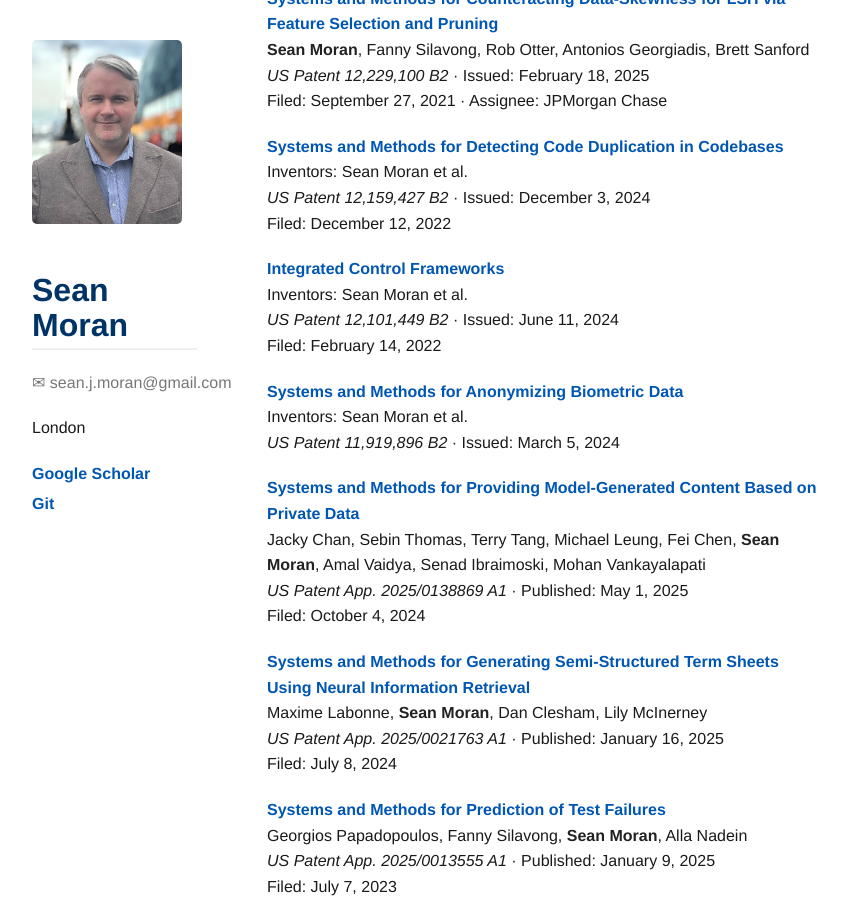
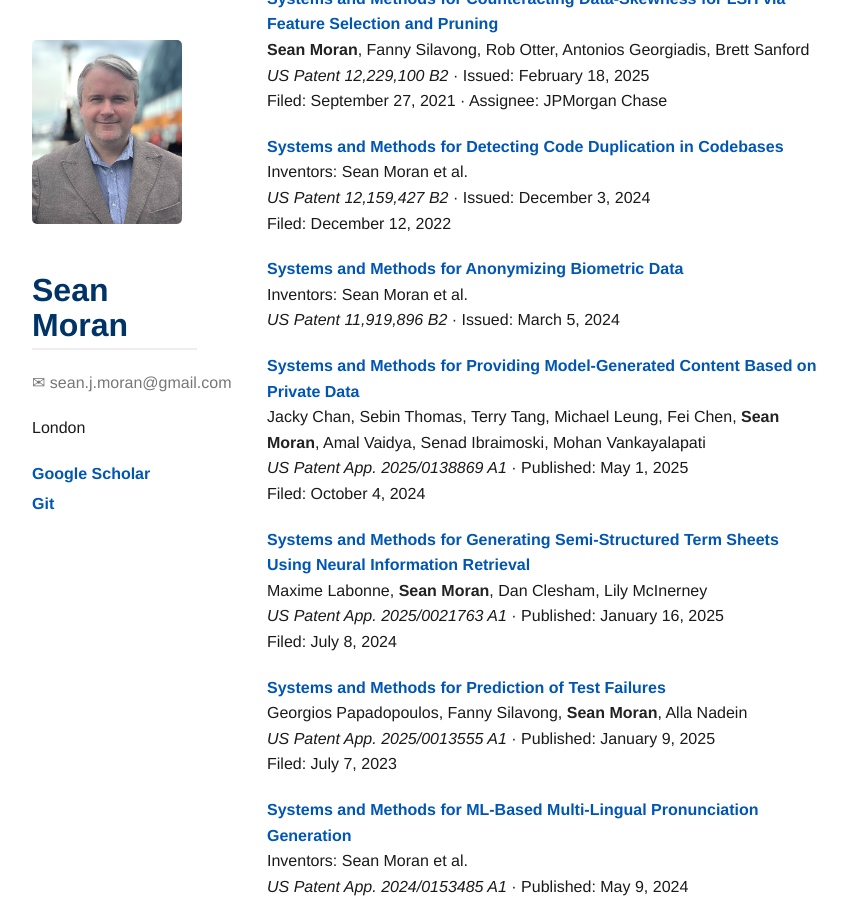
Before and after one commit to sjmoran/sjmoran.github.io, a Jekyll site: the page built from index.md, in a window 1280 px wide and 900 px high, scrolled down 942 px. Shown: the whole window, without its empty margins (8-855 px from the left). Built offline with Jekyll 4.4.1, drawn with Linux system fonts in a browser that asks for light colours.

Commit message:
Update patents.html

```diff
--- a/_includes/patents.html
+++ b/_includes/patents.html
@@ -21,11 +21,6 @@
 Inventors: Sean Moran et al.<br />
 <em>US Patent 12,159,427 B2</em> · Issued: December 3, 2024<br />
 Filed: December 12, 2022</p>
-
-<p><strong><a target="_blank" href="https://patents.google.com/patent/US12101449B2">Integrated Control Frameworks</a></strong><br />
-Inventors: Sean Moran et al.<br />
-<em>US Patent 12,101,449 B2</em> · Issued: June 11, 2024<br />
-Filed: February 14, 2022</p>
 
 <p><strong><a target="_blank" href="https://patents.google.com/patent/US11919896B2">Systems and Methods for Anonymizing Biometric Data</a></strong><br />
 Inventors: Sean Moran et al.<br />
```
